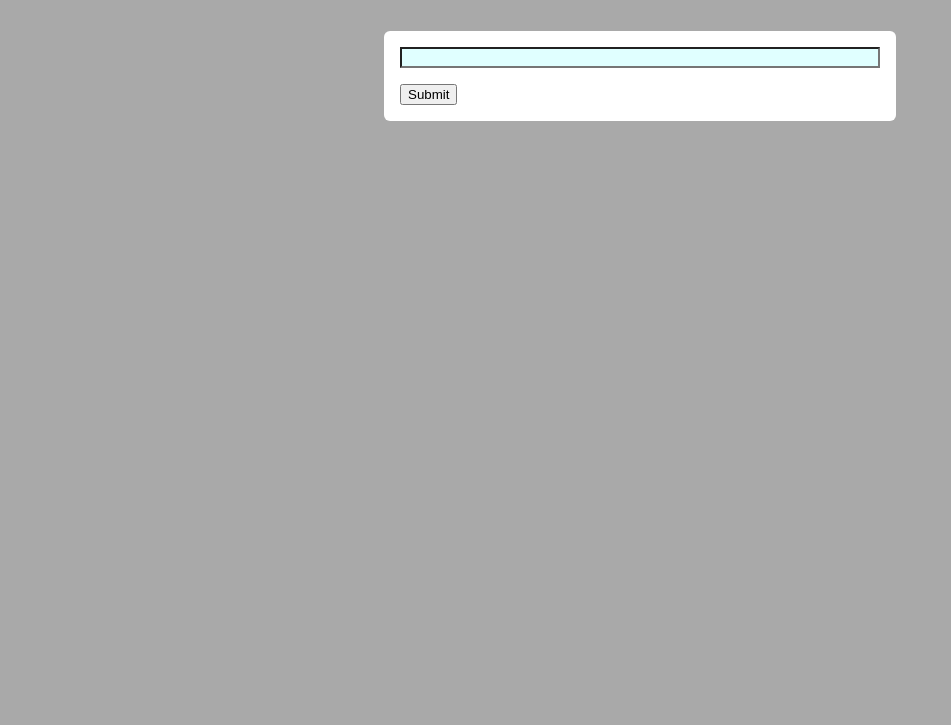
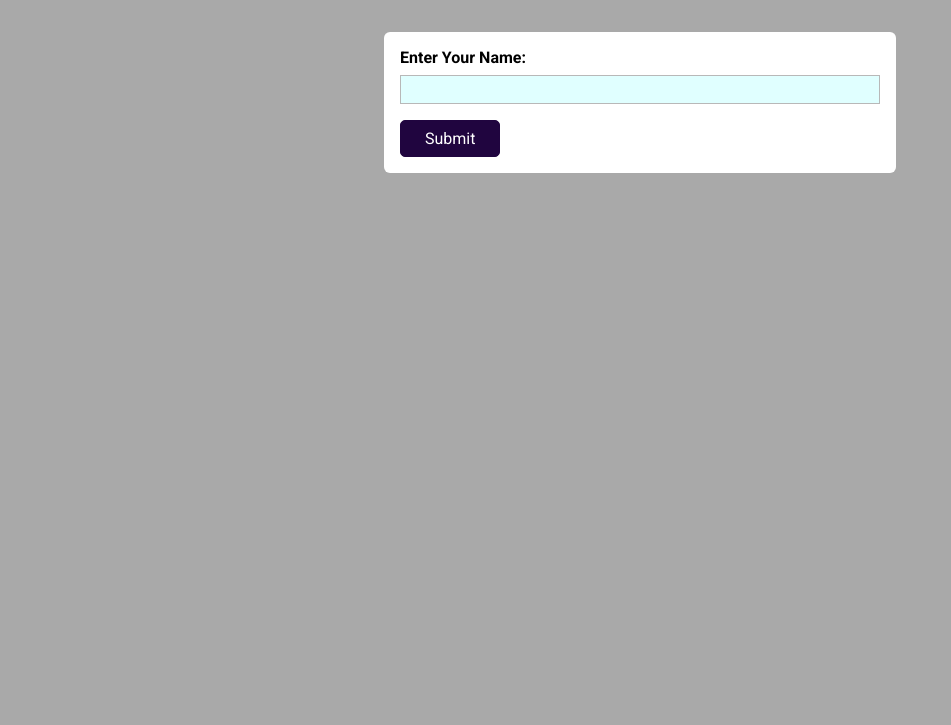
Before and after one commit to SteveBenton6/web-dev-forms, a plain HTML site: page index.html in a window 1280 px wide. Shown: the part 75-800 px from the top of the page, without its empty margins (0-951 px from the left). Drawn offline with Linux system fonts and the light colour scheme.

Commit message:
add label and additional styling of form content

```diff
--- a/index.html
+++ b/index.html
@@ -3,6 +3,12 @@
   <head>
     <meta charset="UTF-8" />
     <meta name="viewport" content="width=device-width, initial-scale=1.0" />
+    <link rel="preconnect" href="https://fonts.googleapis.com" />
+    <link rel="preconnect" href="https://fonts.gstatic.com" crossorigin />
+    <link
+      href="https://fonts.googleapis.com/css2?family=Roboto:ital,wght@0,100..900;1,100..900&display=swap"
+      rel="stylesheet"
+    />
     <link rel="stylesheet" href="./styles/styles.css" />
     <title>Forms</title>
   </head>
@@ -10,7 +16,8 @@
     <!-- html comments -->
     <h1>This is A Form</h1>
     <form action="/" method="GET">
-      <input type="text" name="user-name" />
+      <label for="username">Enter Your Name:</label>
+      <input type="text" name="user-name" id="username" />
       <button>Submit</button>
     </form>
     <script src="./app.js"></script>
--- a/styles/styles.css
+++ b/styles/styles.css
@@ -2,6 +2,7 @@
 
 body {
   background-color: darkgrey;
+  font-family: "Roboto", sans-serif;
 }
 
 form {
@@ -12,14 +13,42 @@
   border-radius: 6px;
 }
 
+label {
+  font-weight: bold;
+  margin-bottom: 0.5rem;
+  display: block;
+}
+
 input {
   width: 100%;
   background-color: lightcyan;
   display: block;
   margin-bottom: 1rem;
   box-sizing: border-box;
+  font: inherit;
+  border: 1px solid rgb(184, 184, 184);
+  padding: 0.25rem;
+  color: rgb(61, 61, 61);
+}
+
+input:focus {
+  background-color: rgb(219, 190, 253);
+  color: rgb(32, 5, 63);
+  border-color: rgb(32, 5, 63);
 }
 
 button {
   display: block;
+  font: inherit;
+  background-color: rgb(32, 5, 63);
+  color: white;
+  border: 1px solid rgb(32, 5, 63);
+  padding: 0.5rem 1.5rem;
+  border-radius: 5px;
+  cursor: pointer;
 }
+
+button:hover {
+  background-color: rgb(52, 14, 95);
+  border-color: rgb(52, 14, 95);
+}
```
